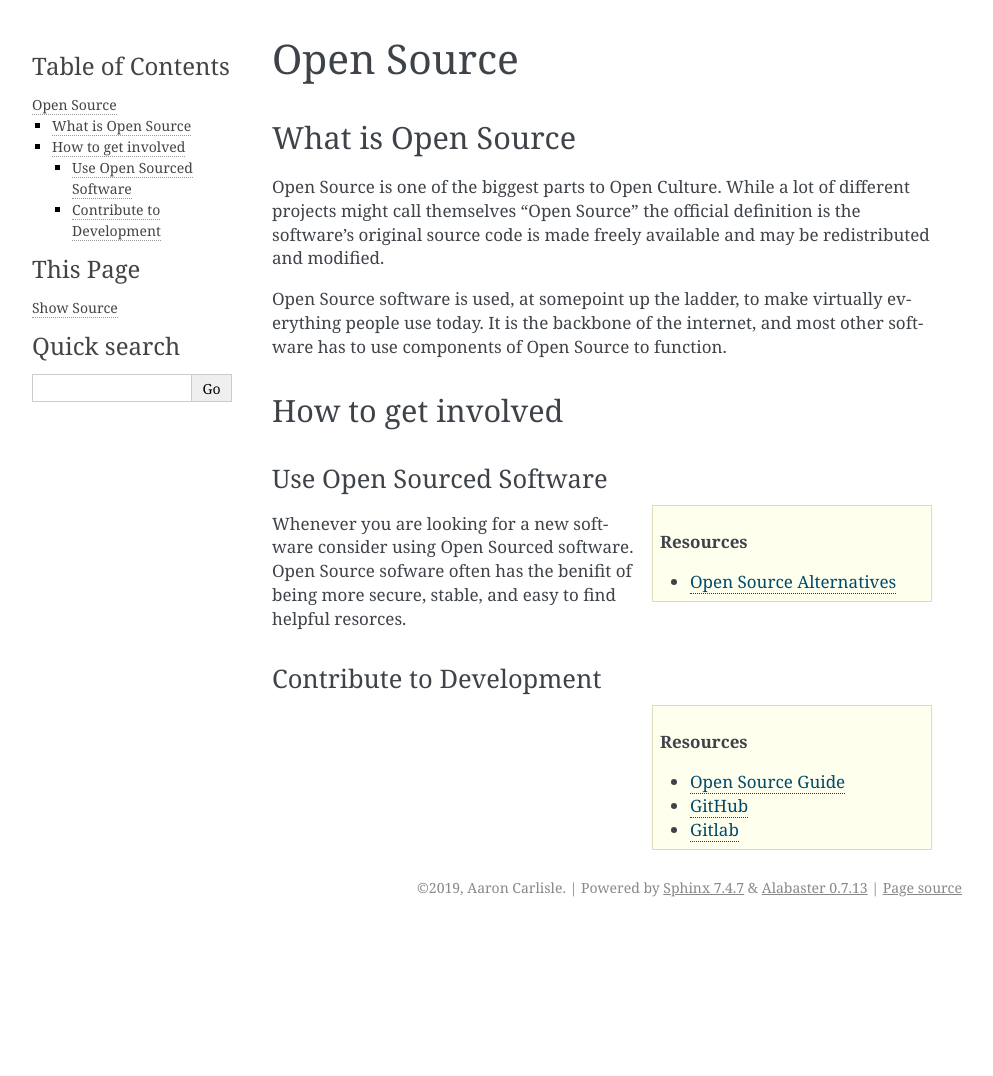
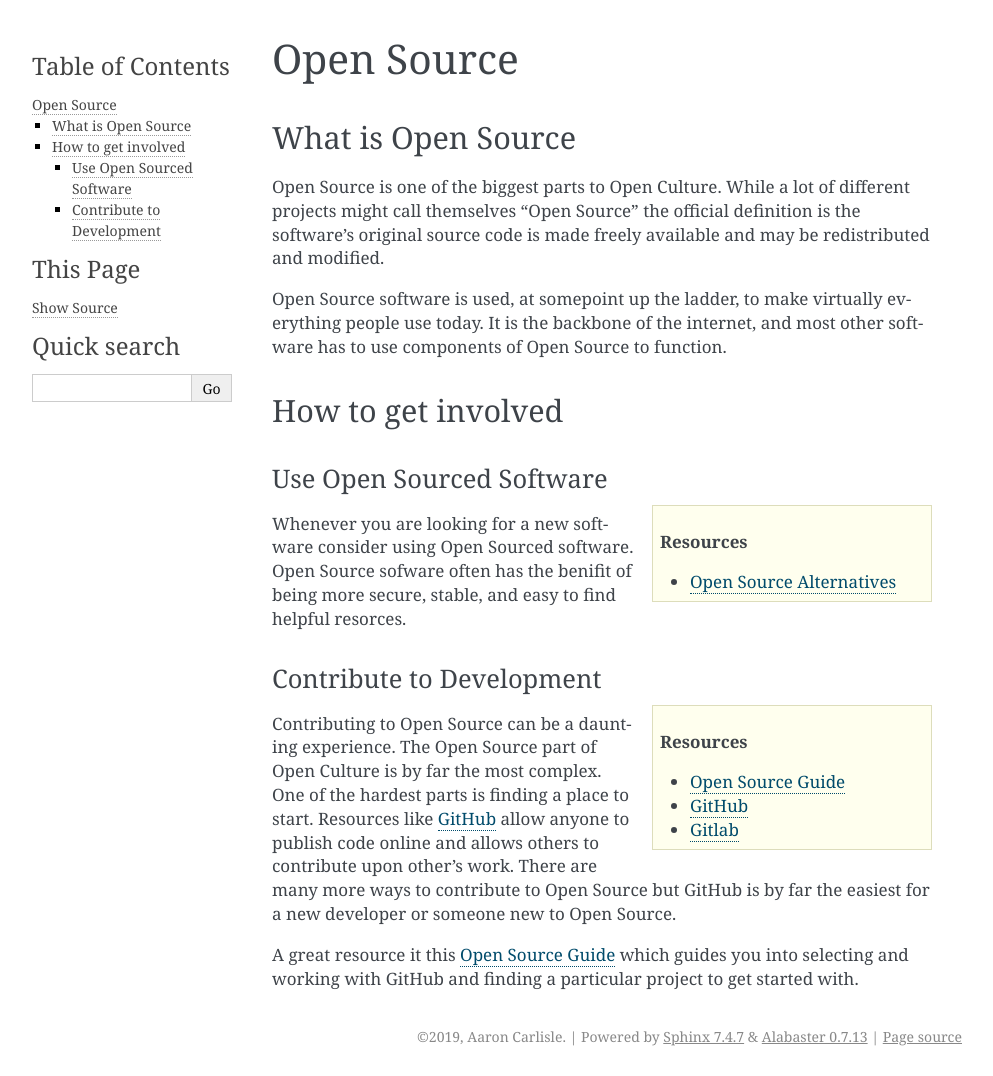
Before and after one commit to Blendify/open-culture, a Sphinx documentation site: the page built from source/open_source.rst, in a window 1280 px wide. Shown: the whole page, without its empty margins (148-1141 px from the left). Built offline with Sphinx 7.4.7, drawn with Linux system fonts in a browser that asks for light colours; before the commit the page ends 927 px from its top, so only the background shows below that.

Commit message:
Update open_source.rst

```diff
--- a/source/open_source.rst
+++ b/source/open_source.rst
@@ -36,3 +36,15 @@ Contribute to Development
    - `Open Source Guide <https://opensource.guide>`__
    - `GitHub <https://github.com/>`__
    - `Gitlab <https://gitlab.com>`__
+
+Contributing to Open Source can be a daunting experience.
+The Open Source part of Open Culture is by far the most complex.
+One of the hardest parts is finding a place to start.
+Resources like `GitHub <https://github.com/>`__
+allow anyone to publish code online and allows others to contribute upon other's work.
+There are many more ways to contribute to Open Source but GitHub is by far the easiest
+for a new developer or someone new to Open  Source.
+
+A great resource it this `Open Source Guide <https://opensource.guide>`__
+which guides you into selecting and working with GitHub and finding a particular project
+to get started with.
```
